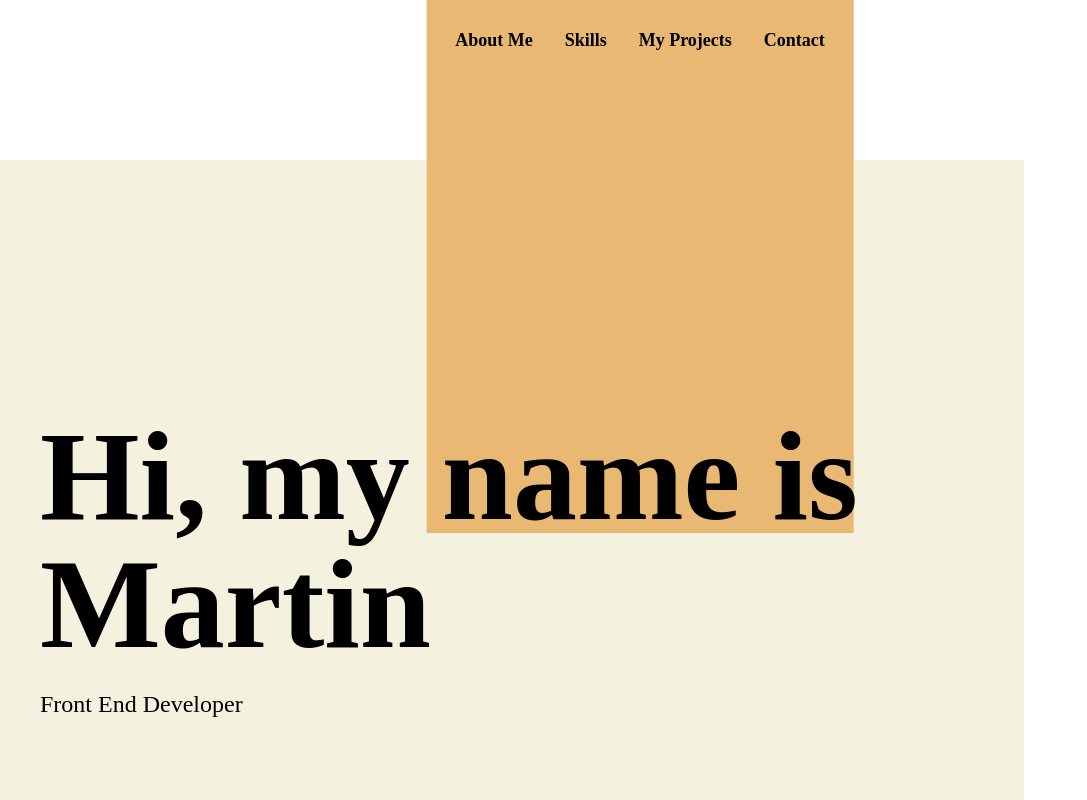
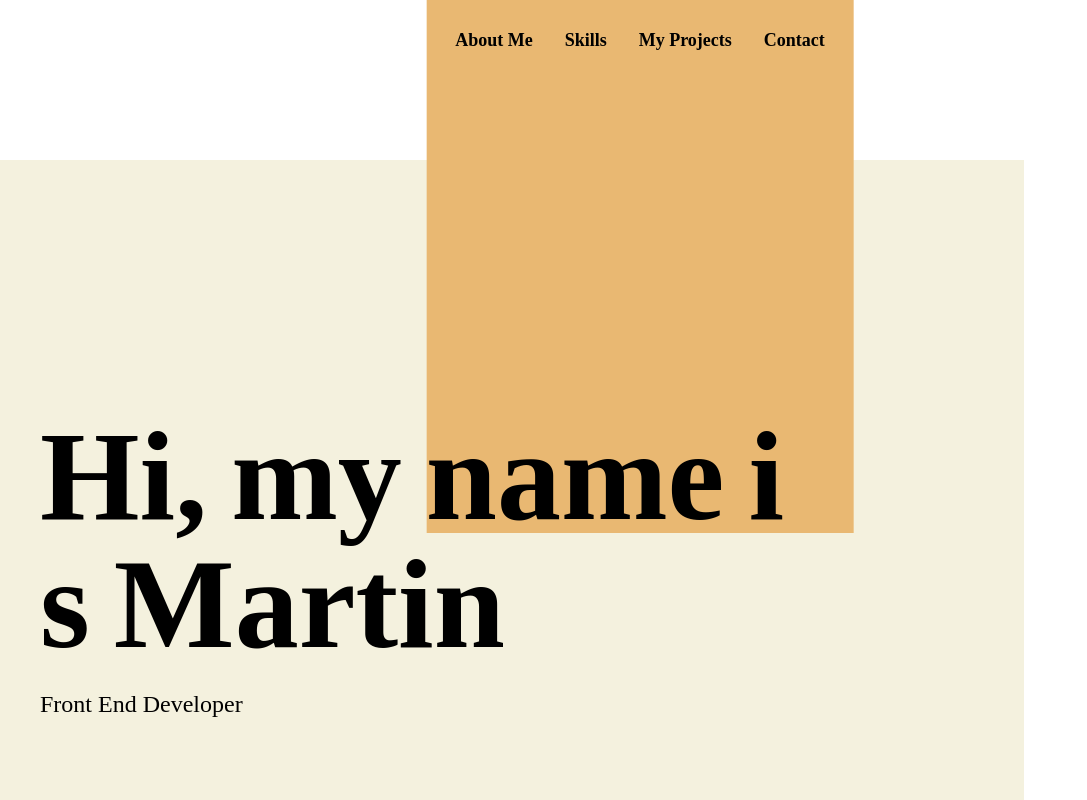
Before and after one commit to mxrshall/myportfolio, a React (Vite) app: page / in a window 1280 px wide. Shown: the whole page, without its empty margins (0-1087 px from the left). Built offline with nearby package versions, Linux system fonts and the light colour scheme; a web font is replaced by a local one.

Commit message:
Pridanie animacie pre pismena

```diff
--- a/src/Homepage.jsx
+++ b/src/Homepage.jsx
@@ -1,9 +1,29 @@
+import { motion } from "framer-motion";
+
 export default function Homepage() {
+  const array = ["H", "i", ",", " ", "m", "y", " ", "n", "a", "m", "e", " ", "i", "s", " ", "M", "a", "r", "t", "i", "n"];
+
   return (
     <div className="w-full h-screen flex items-end justify-start relative">
       <div className="w-1/3 h-2/3 bg-[#E9B872] absolute top-0 left-1/2 -translate-x-1/2" />
       <div className="w-4/5 h-4/5 bg-[#F4F1DE] flex flex-col items-start justify-end px-10 py-20">
-        <h1 className="text-9xl font-bold z-20">Hi, my name is Martin</h1>
+        <div className="w-4/5 flex items-center flex-wrap">
+          {array.map((char, index) =>
+            char === " " ? (
+              <span key={index} className="w-6" />
+            ) : (
+              <motion.span
+                key={index}
+                className="text-9xl font-bold z-20 relative cursor-pointer inline-block"
+                whileHover={{ scale: 1.1 }}
+                transition={{ type: "spring", stiffness: 300 }}
+              >
+                {char}
+              </motion.span>
+            )
+          )}
+        </div>
+
         <p className="text-2xl mt-5">Front End Developer</p>
       </div>
     </div>
--- a/src/Intro.jsx
+++ b/src/Intro.jsx
@@ -2,7 +2,7 @@ import { motion } from 'framer-motion';
 
 export default function Intro() {
     return (
-        <div className="absolute flex top-0 left-0 w-full h-screen overflow-hidden">
+        <div className="absolute flex top-0 left-0 w-full h-screen overflow-hidden z-50 pointer-events-none">
             <motion.div
                 className="w-1/2 h-screen bg-black"
                 initial={{ opacity: 1, x: 0 }}
```
